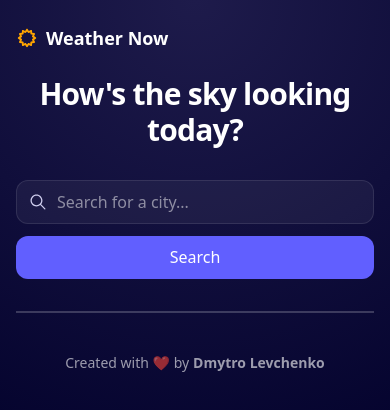
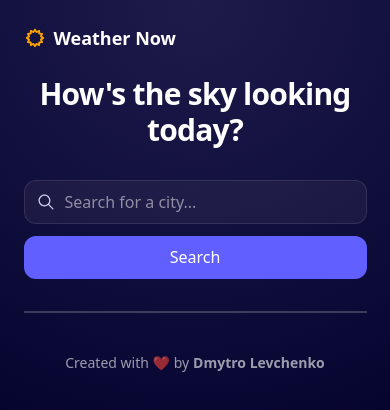
Before and after one commit to d-levchenko/wind-stream, a React (Vite) app: page / in a window 390 px wide. Shown: the top 410 px of the page. Built offline with nearby package versions, Linux system fonts and the light colour scheme; no server answers.

Commit message:
adjusted styles for mobile, tablet and desktop

```diff
--- a/src/components/App/App.tsx
+++ b/src/components/App/App.tsx
@@ -33,7 +33,7 @@ const App = () => {
   }, [location]);
 
   return (
-    <div className="mx-auto flex w-full max-w-300 flex-1 flex-col px-4 py-6 md:px-8 md:py-10">
+    <div className="mx-auto flex w-full xl:max-w-7xl md:max-w-3xl max-w-93.75 flex-1 flex-col px-4 py-6 md:px-8 md:py-10">
       <Header />
 
       <h1 className="mt-6 text-center text-3xl font-semibold tracking-tight text-white md:text-4xl xl:text-5xl">
--- a/src/components/HourlyForecast/HourlyForecast.tsx
+++ b/src/components/HourlyForecast/HourlyForecast.tsx
@@ -11,7 +11,7 @@ const HourlyForecast = ({ weather }: HourlyForecastProps) => {
   };
 
   return (
-    <div className="flex w-full flex-col rounded-2xl border border-white/10 bg-linear-to-br from-white/10 via-white/5 to-transparent p-6 shadow-lg backdrop-blur md:p-8 max-h-128">
+    <div className="flex w-full flex-col md:items-center md:justify-center rounded-2xl border border-white/10 bg-linear-to-br from-white/10 via-white/5 to-transparent p-6 shadow-lg backdrop-blur md:p-8 max-h-128">
       <h2 className="text-xl font-semibold text-white md:text-2xl">
         Hourly Forecast
       </h2>
```
